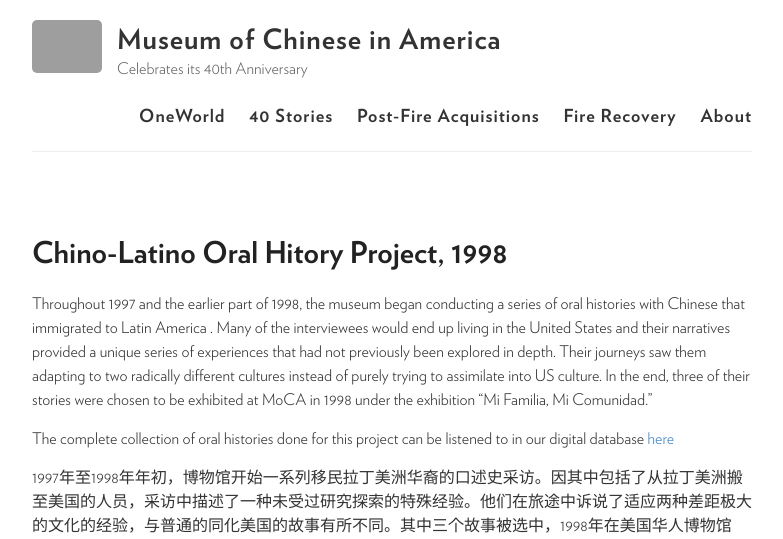
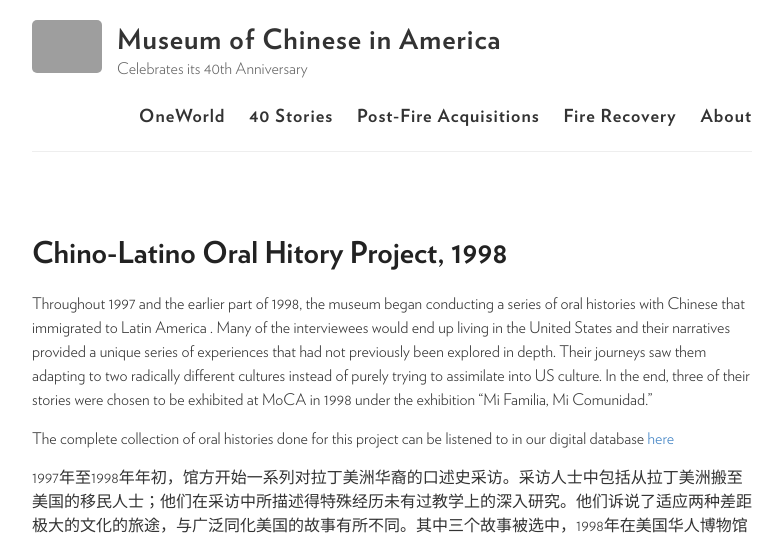
Before and after one commit to moca40/moca40.github.io, a Jekyll site: the page built from _stories/1998-01-01-chino-latino.md, in a window 1280 px wide. Shown: the top 539 px of the page, without its empty margins (248-1031 px from the left). Built offline with Jekyll 4.4.1, drawn with Linux system fonts in a browser that asks for light colours; some of the changed text lies outside the part shown; grey boxes are pictures that could not be loaded.

Commit message:
Update 1998-01-01-chino-latino.md

```diff
--- a/_stories/1998-01-01-chino-latino.md
+++ b/_stories/1998-01-01-chino-latino.md
@@ -10,7 +10,8 @@
 
 The complete collection of oral histories done for this project can be listened to in our digital database [here](http://ohms.mocanyc.org/interviews.php?ProjectName=The+Chino-Latino+Project)
 
-1997年至1998年年初，博物馆开始一系列移民拉丁美洲华裔的口述史采访。因其中包括了从拉丁美洲搬至美国的人员，采访中描述了一种未受过研究探索的特殊经验。他们在旅途中诉说了适应两种差距极大的文化的经验，与普通的同化美国的故事有所不同。其中三个故事被选中，1998年在美国华人博物馆的“我的家庭，我的社区” 展览下展出。
-此项目中口完整述史收藏可以在我们的资料库[这里](http://ohms.mocanyc.org/interviews.php?ProjectName=The+Chino-Latino+Project))听到：
+1997年至1998年年初，馆方开始一系列对拉丁美洲华裔的口述史采访。采访人士中包括从拉丁美洲搬至美国的移民人士；他们在采访中所描述得特殊经历未有过教学上的深入研究。他们诉说了适应两种差距极大的文化的旅途，与广泛同化美国的故事有所不同。其中三个故事被选中，1998年在美国华人博物馆的“我的家庭，我的社区” 展览下展出。
+
+此项目中口完整述史收藏可以在我们的资料库[这里](http://ohms.mocanyc.org/interviews.php?ProjectName=The+Chino-Latino+Project)听到。
 
 {% include slideshow.html %}
```
